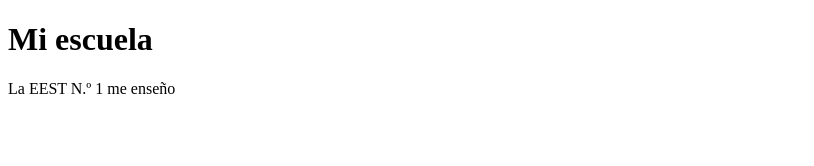
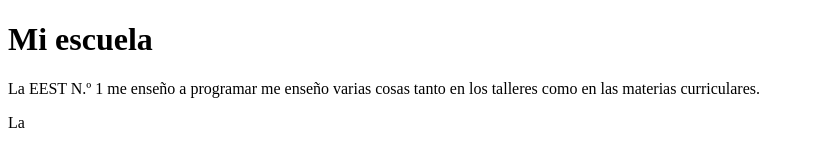
Before and after one commit to lautaronahuelpolo123-art/github2, a plain HTML site: page institucion.html in a window 1280 px wide. Shown: the whole page, without its empty margins (0-814 px from the left). Drawn offline with Linux system fonts and the light colour scheme.

Commit message:
agregue texto en institucion

```diff
--- a/institucion.html
+++ b/institucion.html
@@ -8,8 +8,9 @@
 <body>
     <h1>Mi escuela</h1>
     <p>
-        La EEST N.º 1 me enseño
+        La EEST N.º 1 me enseño a programar me enseño varias cosas tanto en los talleres como en las materias curriculares.
     </p>
+    La
     <p>
 
     </p>
```
Also changed, not shown: intereses.html (+4 -2 lines).
